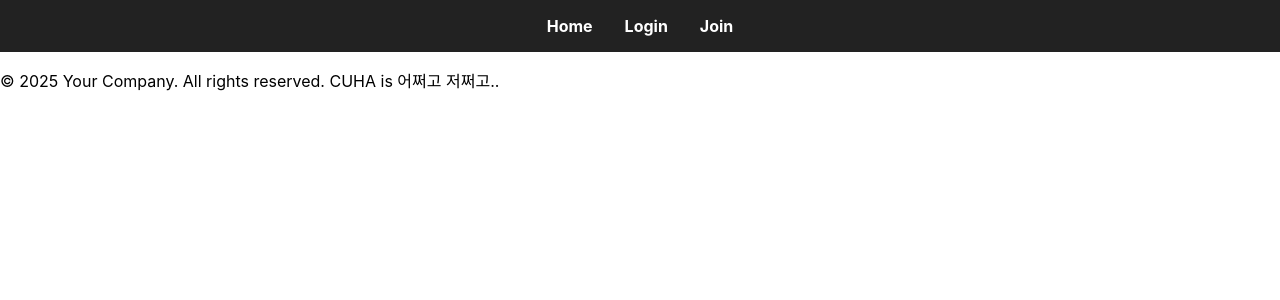
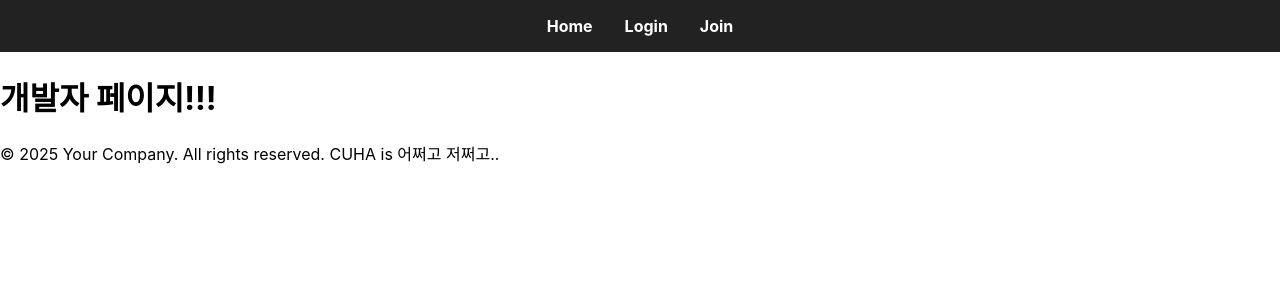
Before and after one commit to CJU-CUHA/SAMPLE, a React (Create React App) app in the folder fe/: page /dev in a window 1280 px wide. Shown: the top 300 px of the page. Built offline with nearby package versions, Linux system fonts and the light colour scheme.

Commit message:
feat: 개발부 페이지를 만들었습니다.

```diff
--- a/fe/src/App.js
+++ b/fe/src/App.js
@@ -5,6 +5,7 @@ import Footer from './components/Footer';
 import Main from './pages/Main';
 import Login from './pages/Login';
 import Join from './pages/Join';
+import Dev from './pages/Dev';
 
 function App() {
   return (
@@ -14,6 +15,7 @@ function App() {
         <Route path="/" element={<Main />} />
         <Route path="/login" element={<Login />} />
         <Route path="/join" element={<Join />} />
+        <Route path="/dev" element={<Dev />} />
       </Routes>
       <Footer />
     </Router>
--- /dev/null
+++ b/fe/src/pages/Dev.js
@@ -0,0 +1,11 @@
+import React from 'react';
+
+const Dev = () => {
+    return (
+        <div>
+            <h1>개발자 페이지!!!</h1>
+        </div>
+    );
+};
+
+export default Dev;
```
